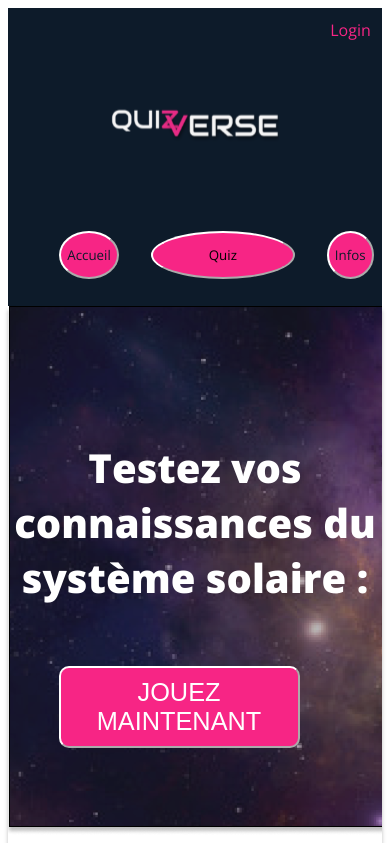
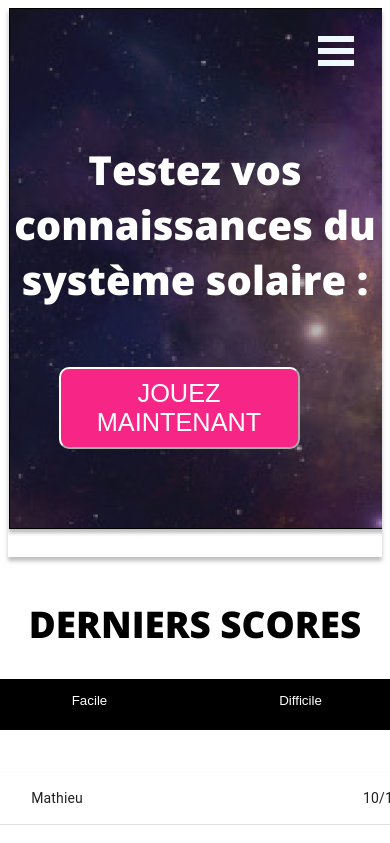
Before and after one commit to WildCodeSchool/2022-09-JS-RemoteFR-LesCrewStillants-P2-Team-Whale, a React (Vite) app in the folder frontend/: page / in a window 390 px wide. Shown: the top 843 px of the page. Built offline with nearby package versions, Linux system fonts and the light colour scheme.

Commit message:
Add navbar (burger mobile) and  style menu

```diff
--- a/frontend/package.json
+++ b/frontend/package.json
@@ -17,6 +17,7 @@
     "@mui/material": "^5.10.11",
     "prop-types": "^15.8.1",
     "react": "^18.0.0",
+    "react-burger-menu": "^3.0.8",
     "react-dom": "^18.0.0",
     "react-router-dom": "^6.4.2",
     "template-fullstack": "file:.."
--- a/frontend/src/components/Navbar.css
+++ b/frontend/src/components/Navbar.css
@@ -10,34 +10,69 @@
   background-color: #0d1b2a;
 }
 
-a {
-  text-decoration: none;
-  color: #0d1b2a;
+#page-wrap {
+  text-align: center;
+  overflow: auto;
+  top: 45%;
+  position: relative;
 }
 
-ul {
-  list-style-type: none;
-  display: flex;
-  flex-direction: row;
-  justify-content: space-around;
+.bm-item {
+  display: inline-block;
+
+  /* Our sidebar item styling */
+  text-decoration: none;
+  margin-bottom: 10px;
+  color: #d1d1d1;
+  transition: color 0.2s;
 }
 
-li {
-  font-size: 70% bold;
-  font-family: "Open Sans";
+.bm-item:hover {
+  color: white;
 }
 
-ul button {
-  background-color: #f72585;
-  width: 9rem;
-  height: 3rem;
-  border-radius: 100%;
+.bm-burger-button {
+  position: fixed;
+  width: 36px;
+  height: 30px;
+  right: 36px;
+  top: 36px;
 }
 
-.Login {
-  color: #f72585;
-  font-size: 70% bold;
-  font-family: "Open Sans";
-  display: flex;
-  justify-content: end;
+/* Color/shape of burger icon bars */
+.bm-burger-bars {
+  background: aliceblue;
 }
+
+/* Position and sizing of clickable cross button */
+.bm-cross-button {
+  height: 24px;
+  width: 24px;
+}
+
+/* Color/shape of close button cross */
+.bm-cross {
+  background: #bdc3c7;
+}
+
+/* General sidebar styles */
+.bm-menu {
+  background: #000;
+  padding: 2.5em 1.5em 0;
+  font-size: 1.15em;
+}
+
+/* Morph shape necessary with bubble or elastic */
+.bm-morph-shape {
+  fill: #373a47;
+}
+
+/* Wrapper for item list */
+.bm-item-list {
+  color: #b8b7ad;
+}
+
+/* Styling of overlay */
+.bm-overlay {
+  background: rgba(0, 0, 0, 0.3);
+}
--- a/frontend/src/components/Navbar.jsx
+++ b/frontend/src/components/Navbar.jsx
@@ -1,36 +1,24 @@
 import React from "react";
-import { Link } from "react-router-dom";
+import { slide as Menu } from "react-burger-menu";
+
 import "./Navbar.css";
-import logo from "@assets/logo-quizverse.svg";
 
 function Navbar() {
   return (
-    <div className="Navbar">
-      <div className="Login">Login</div>
-      <img src={logo} alt="QuizVerse Logo" />
-      <ul>
-        <button type="button">
-          <li>
-            <a href="Accueil.html">Accueil</a>
-          </li>
-        </button>
-        <Link to="/quiz">
-          <button type="button">
-            <li>Quiz</li>
-          </button>
-        </Link>
-        <button type="button">
-          <li>
-            <a href="Infos.html">Infos</a>
-          </li>
-        </button>
-        <button type="button">
-          <li>
-            <a href="Contact.html">Contact</a>
-          </li>
-        </button>
-      </ul>
-    </div>
+    <Menu>
+      <a className="menu-item" href="/">
+        Home
+      </a>
+      <a className="menu-item" href="/quiz">
+        Quiz
+      </a>
+      <a className="menu-item" href="/services">
+        Wiki
+      </a>
+      <a className="menu-item" href="/contact">
+        Contact us
+      </a>
+    </Menu>
   );
 }
 
```
Also changed, not shown: frontend/src/assets/css/Quiz.css (line endings or trailing spaces), 1 other file (tests, documents, lock files or other folders).
